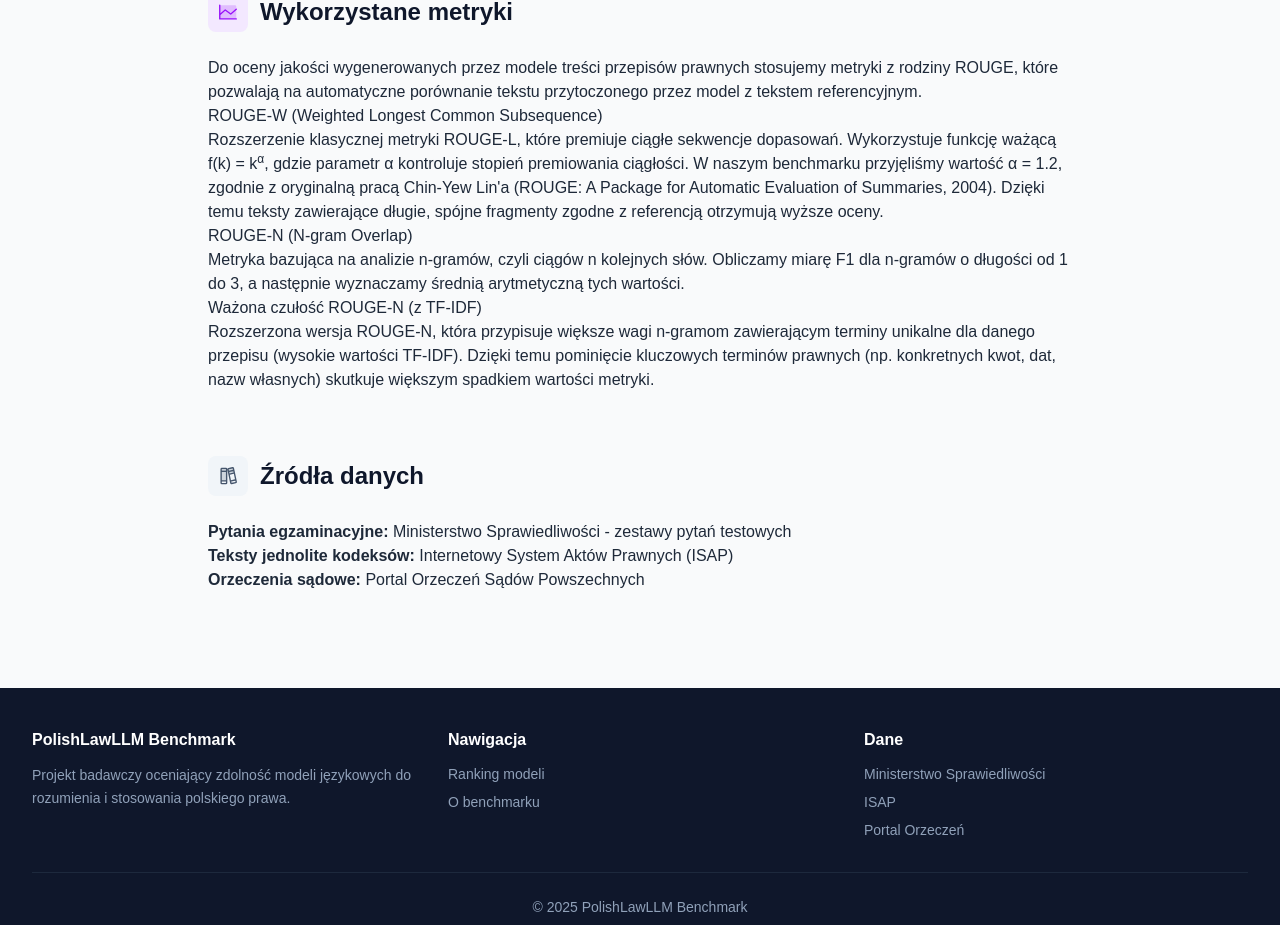
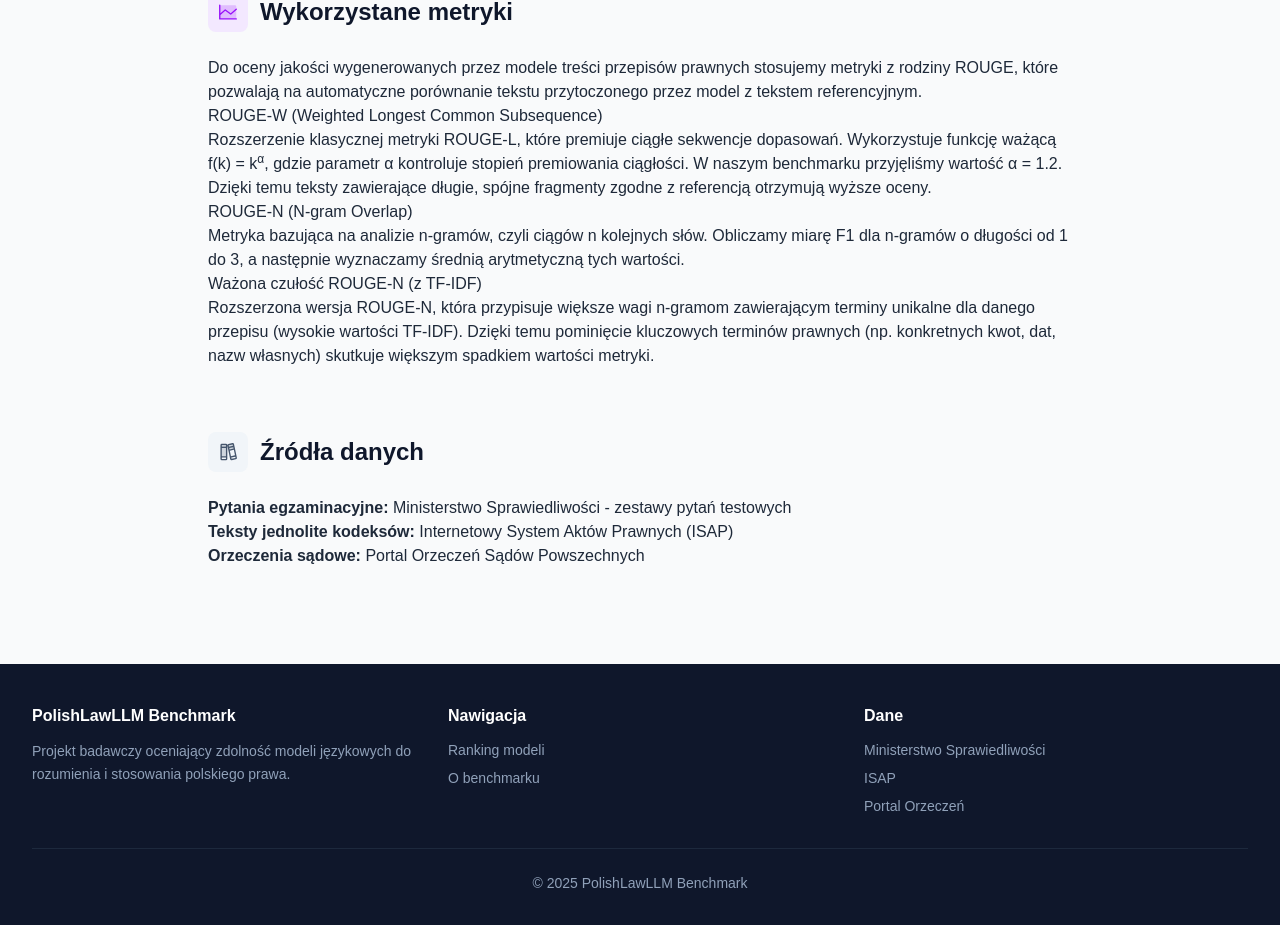
Before and after one commit to PiotrTyrakowski/PolishLawLLM-Benchmark, a Next.js app in the folder frontend/: page /about in a window 1280 px wide. Shown: the part 1852-2777 px from the top of the page. Built offline with nearby package versions, Linux system fonts and the light colour scheme.

Commit message:
remove text on about page

```diff
--- a/frontend/src/app/about/page.tsx
+++ b/frontend/src/app/about/page.tsx
@@ -189,8 +189,7 @@ export default function AboutPage() {
                 Rozszerzenie klasycznej metryki ROUGE-L, które premiuje ciągłe sekwencje
                 dopasowań. Wykorzystuje funkcję ważącą f(k) = k<sup>α</sup>, gdzie parametr α
                 kontroluje stopień premiowania ciągłości. W naszym benchmarku przyjęliśmy
-                wartość α = 1.2, zgodnie z oryginalną pracą Chin-Yew Lin&apos;a (ROUGE: A Package
-                for Automatic Evaluation of Summaries, 2004). Dzięki temu teksty zawierające
+                wartość α = 1.2. Dzięki temu teksty zawierające
                 długie, spójne fragmenty zgodne z referencją otrzymują wyższe oceny.
               </p>
 
```
